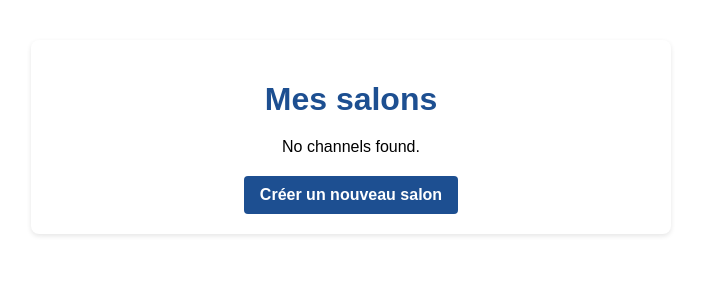
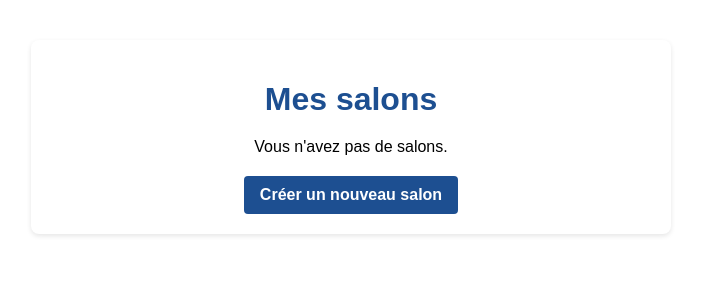
Before and after one commit to JuiceKo/TW_PROJET, a Django app: page /chat/my-channels/ in a window 1280 px wide. Shown: the part 60-360 px from the top of the page, without its empty margins (289-990 px from the left). Run offline with Django 5.2, Linux system fonts and the light colour scheme; a user stored in the database is signed in; data comes from the database, SQL or seed files in the repository; both versions use the stored data as it was after the commit.

```diff
--- a/DBE_project/chat_app/templates/chat_app/user_channels.html
+++ b/DBE_project/chat_app/templates/chat_app/user_channels.html
@@ -55,7 +55,7 @@
         {% for channel in channels %}
             <li>{{ channel.name }}</li>
         {% empty %}
-            <li>No channels found.</li>
+            <li>Vous n'avez pas de salons.</li>
         {% endfor %}
   </ul>
   <a href="{% url 'create_chatroom' %}" class="create-room-link">Créer un nouveau salon</a>
--- a/DBE_project/chat_app/views.py
+++ b/DBE_project/chat_app/views.py
@@ -6,6 +6,7 @@ from .models import Channel, Message
 from .forms import CustomUserCreationForm
 from django.contrib import messages
 from django.contrib.auth.models import User
+from django.db import transaction
 
 
 
@@ -61,12 +62,13 @@ def create_channel_view(request):
         description = request.POST.get('description', '')
 
         if name:
-            Channel.objects.create(name=name, description=description)
-            Channel.members = request.user
+            with transaction.atomic():
+                channel = Channel.objects.create(name=name, description=description)
+                # Ajouter l'utilisateur créateur comme membre du salon
+                channel.members.add(request.user)
             return redirect('chatroom_list')
         else:
             pass
-
     return render(request, 'chat_app/create_chatroom.html')
 
 @login_required
@@ -102,9 +104,3 @@ def login_view(request):
 def user_channels(request):
     channels = Channel.objects.filter(members=request.user)
     return render(request, 'chat_app/user_channels.html', {'channels': channels})
-
-    # Debugging: Print channels to console
-    print("User:", user)
-    print("Channels:", channels)
-
-    return render(request, 'chat_app/user_channels.html', {'channels': channels})
```
Also changed, not shown: DBE_project/db.sqlite3.
